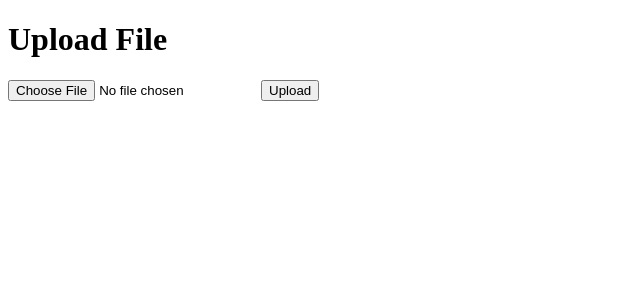
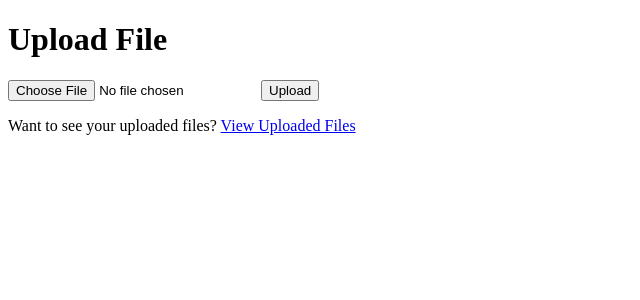
Before and after one commit to Hiddenleaf456/Hmmmm, a Next.js app: page /upload in a window 1280 px wide. Shown: the top 300 px of the page, without its empty margins (0-640 px from the left). Built offline with nearby package versions, Linux system fonts and the light colour scheme.

Commit message:
Update upload.js

```diff
--- a/pages/upload.js
+++ b/pages/upload.js
@@ -1,5 +1,6 @@
 // pages/upload.js
 import { useState } from 'react';
+import Link from 'next/link';
 
 const UploadPage = () => {
   const [file, setFile] = useState(null);
@@ -46,6 +47,10 @@ const UploadPage = () => {
         <button type="submit">Upload</button>
       </form>
       {message && <p>{message}</p>}
+      <p>
+        Want to see your uploaded files?{' '}
+        <Link href="/files">View Uploaded Files</Link>
+      </p>
     </div>
   );
 };
```
